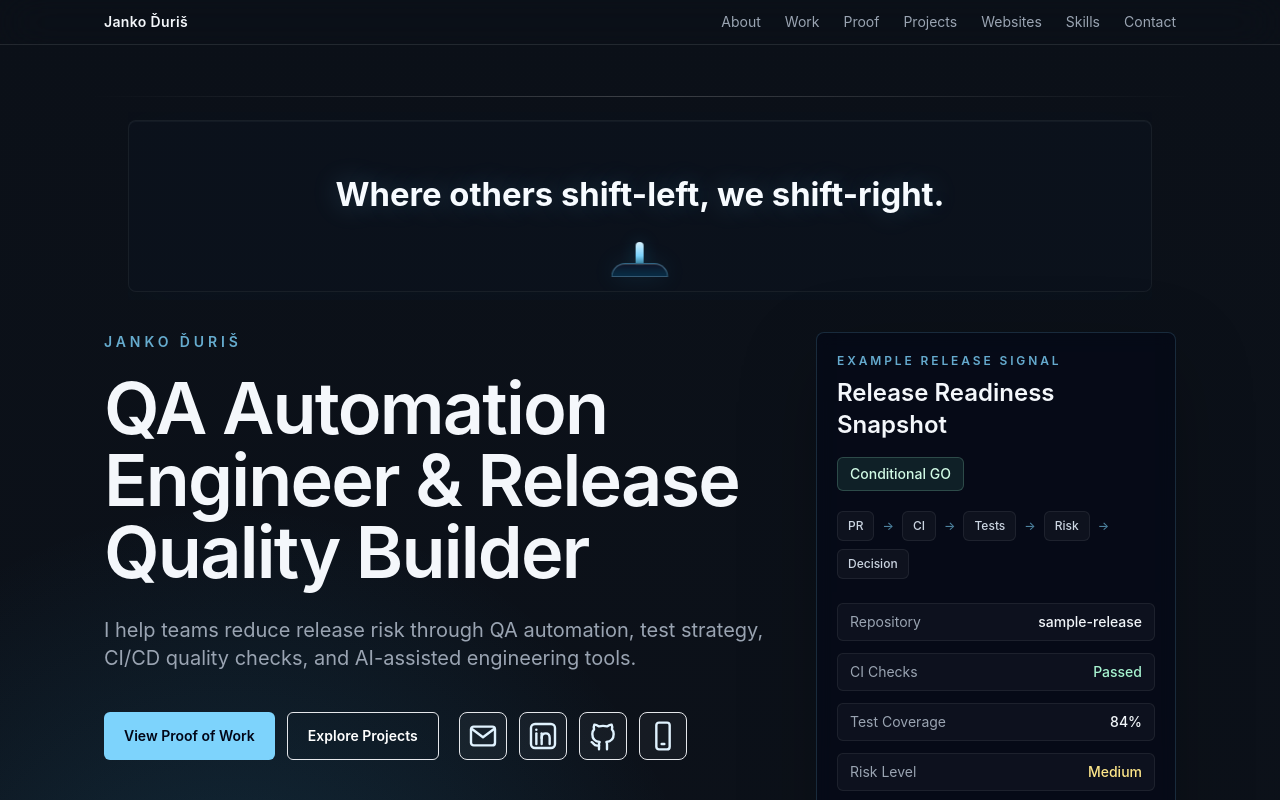
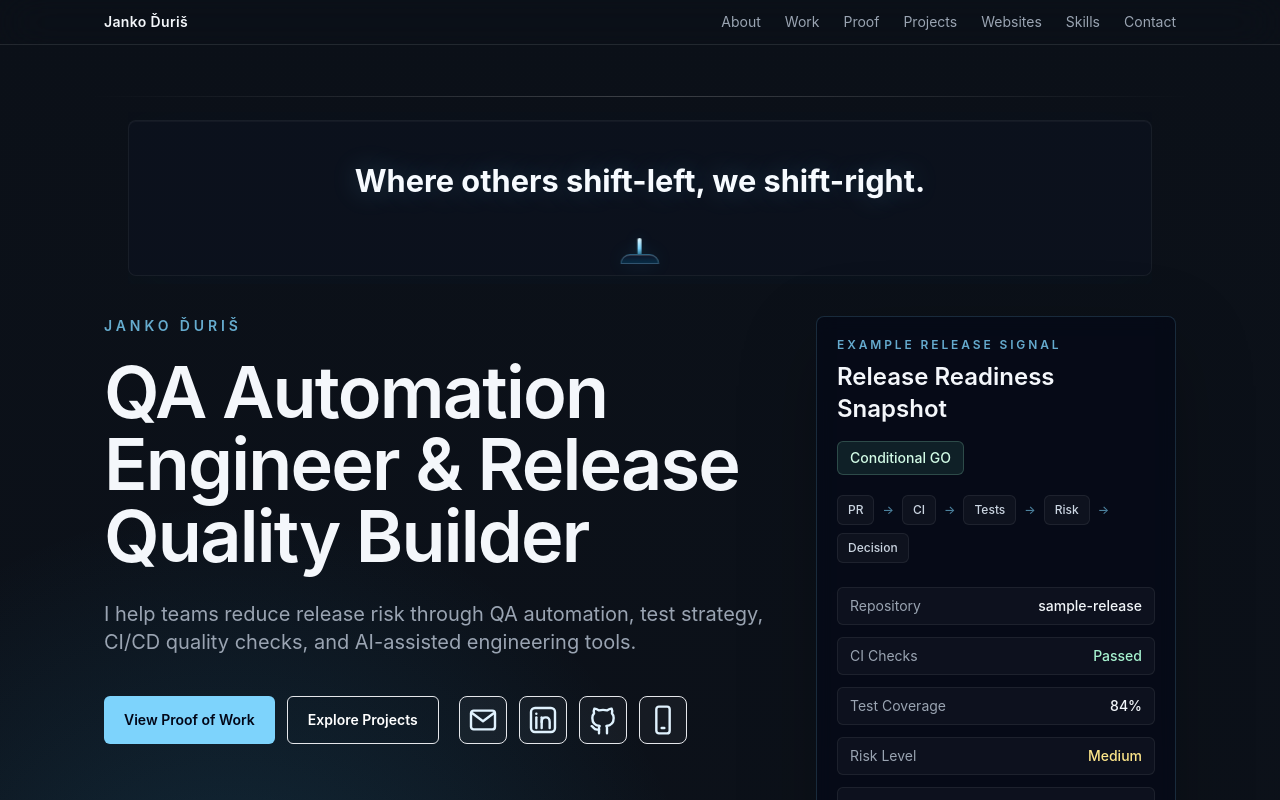
Before and after one commit to JankoD84/janduris-site, a Next.js app: page / in a window 1280 px wide. Shown: the top 800 px of the page. Built offline with nearby package versions, Linux system fonts and the light colour scheme.

Commit message:
fix: make shift-right wall reveal animation readable and action-driven

```diff
--- a/app/globals.css
+++ b/app/globals.css
@@ -75,23 +75,23 @@ body::after {
 
 .hero-wall-reveal__stage {
   position: relative;
-  height: clamp(7.25rem, 15vw, 10.75rem);
+  height: clamp(7rem, 13vw, 9.75rem);
   overflow: hidden;
   border: 1px solid rgba(255, 255, 255, 0.055);
   border-radius: 0.5rem;
-  background: rgba(15, 23, 42, 0.26);
+  background: rgba(15, 23, 42, 0.24);
   box-shadow: inset 0 1px 0 rgba(255, 255, 255, 0.035), 0 18px 70px rgba(8, 47, 73, 0.12);
 }
 
 .hero-wall-reveal__message {
   position: absolute;
   left: 50%;
-  top: 43%;
+  top: 39%;
   z-index: 1;
   width: min(88%, 52rem);
   margin: 0;
   color: #f7fbff;
-  font-size: clamp(1.08rem, 3vw, 2.05rem);
+  font-size: clamp(1.05rem, 2.7vw, 1.92rem);
   font-weight: 750;
   letter-spacing: 0;
   line-height: 1.12;
@@ -104,77 +104,138 @@ body::after {
 .hero-wall-reveal__wall {
   position: absolute;
   left: 50%;
-  top: clamp(0.85rem, 2.1vw, 1.25rem);
+  top: clamp(0.72rem, 1.8vw, 1rem);
   z-index: 2;
   display: grid;
   grid-template-columns: repeat(var(--brick-columns), minmax(0, 1fr));
   gap: 1px;
-  width: min(92%, 56rem);
-  height: clamp(4.35rem, 8.5vw, 6.65rem);
+  width: min(94%, 56rem);
+  height: clamp(3.4rem, 6.6vw, 5.05rem);
   padding: 2px;
-  border: 1px solid rgba(255, 255, 255, 0.82);
-  border-radius: 0.35rem;
-  background: rgba(236, 241, 245, 0.96);
-  box-shadow: 0 14px 42px rgba(2, 6, 23, 0.18), inset 0 0 0 1px rgba(15, 23, 42, 0.04);
+  border: 1px solid rgba(255, 255, 255, 0.78);
+  border-radius: 0.32rem;
+  background: rgba(236, 241, 245, 0.95);
+  box-shadow: 0 12px 34px rgba(2, 6, 23, 0.16), inset 0 0 0 1px rgba(15, 23, 42, 0.04);
   transform: translateX(-50%);
-  animation: wall-shell-release 600ms ease-out 4.45s forwards;
+  animation: wall-shell-release 520ms ease-out 5s forwards;
 }
 
 .hero-wall-reveal__brick {
+  position: relative;
   min-width: 0;
-  border: 1px solid rgba(15, 23, 42, 0.11);
-  border-radius: 0.18rem;
+  overflow: hidden;
+  border: 1px solid rgba(15, 23, 42, 0.1);
+  border-radius: 0.13rem;
   background:
-    linear-gradient(135deg, rgba(255, 255, 255, 0.92), rgba(226, 232, 240, 0.94)),
+    linear-gradient(135deg, rgba(255, 255, 255, 0.94), rgba(226, 232, 240, 0.95)),
     #f8fafc;
-  box-shadow: inset 0 1px 0 rgba(255, 255, 255, 0.92), inset 0 -1px 0 rgba(15, 23, 42, 0.05);
+  box-shadow: inset 0 1px 0 rgba(255, 255, 255, 0.9), inset 0 -1px 0 rgba(15, 23, 42, 0.045);
   opacity: 1;
   transform-origin: center;
-  animation: brick-break 520ms cubic-bezier(0.2, 0.76, 0.24, 1) var(--break-delay) forwards;
+  animation: brick-break 480ms cubic-bezier(0.18, 0.78, 0.24, 1) var(--break-delay) forwards;
+}
+
+.hero-wall-reveal__brick::before,
+.hero-wall-reveal__brick::after {
+  position: absolute;
+  inset: 0;
+  content: "";
+  opacity: 0;
+  pointer-events: none;
+}
+
+.hero-wall-reveal__brick::before {
+  background:
+    linear-gradient(115deg, transparent 46%, rgba(15, 23, 42, 0.32) 47%, transparent 51%),
+    linear-gradient(24deg, transparent 55%, rgba(15, 23, 42, 0.2) 56%, transparent 60%);
+  animation: brick-crack 480ms ease-out var(--break-delay) forwards;
+}
+
+.hero-wall-reveal__brick::after {
+  background: rgba(255, 255, 255, 0.88);
+  animation: brick-flash 480ms ease-out var(--break-delay) forwards;
 }
 
 .hero-wall-reveal__shots {
   position: absolute;
   inset: 0;
-  z-index: 3;
+  z-index: 4;
   pointer-events: none;
+}
+
+.hero-wall-reveal__shot-group {
+  position: absolute;
+  inset: 0;
 }
 
 .hero-wall-reveal__shot {
   position: absolute;
-  bottom: clamp(1.7rem, 3.5vw, 2.35rem);
+  bottom: clamp(1.28rem, 2.7vw, 1.75rem);
   left: var(--shot-left);
-  width: 0.28rem;
-  height: 1.15rem;
+  width: 0.18rem;
+  height: clamp(3.8rem, 7.4vw, 5.65rem);
   border-radius: 999px;
-  background: #e8fbff;
-  box-shadow: 0 0 16px rgba(125, 211, 252, 0.55);
+  background: linear-gradient(180deg, rgba(240, 253, 255, 0), #f0fdff 18%, #7dd3fc 78%, rgba(125, 211, 252, 0));
+  box-shadow: 0 0 12px rgba(125, 211, 252, 0.65), 0 0 28px rgba(56, 189, 248, 0.22);
   opacity: 0;
-  transform: translate(-50%, 0) scaleY(0.72);
-  animation: wall-shot 560ms cubic-bezier(0.16, 0.86, 0.3, 1) var(--shot-delay) forwards;
+  transform: translate(-50%, 0.8rem) scaleY(0.16);
+  transform-origin: bottom;
+  animation: wall-shot 500ms cubic-bezier(0.16, 0.86, 0.3, 1) var(--shot-delay) forwards;
+}
+
+.hero-wall-reveal__impact,
+.hero-wall-reveal__fragments {
+  position: absolute;
+  left: var(--shot-left);
+  top: clamp(1.08rem, 2.2vw, 1.45rem);
+  opacity: 0;
+  pointer-events: none;
+  transform: translate(-50%, -50%);
+}
+
+.hero-wall-reveal__impact {
+  width: clamp(0.8rem, 1.8vw, 1.2rem);
+  height: clamp(0.8rem, 1.8vw, 1.2rem);
+  border: 1px solid rgba(240, 253, 255, 0.75);
+  border-radius: 999px;
+  background: radial-gradient(circle, rgba(240, 253, 255, 0.82) 0 18%, rgba(125, 211, 252, 0.32) 42%, transparent 68%);
+  box-shadow: 0 0 18px rgba(125, 211, 252, 0.38);
+  animation: wall-impact 360ms ease-out var(--impact-delay) forwards;
+}
+
+.hero-wall-reveal__fragments {
+  width: 1.6rem;
+  height: 1rem;
+  background:
+    radial-gradient(circle at 22% 62%, rgba(248, 250, 252, 0.82) 0 0.08rem, transparent 0.09rem),
+    radial-gradient(circle at 40% 28%, rgba(226, 232, 240, 0.86) 0 0.07rem, transparent 0.08rem),
+    radial-gradient(circle at 66% 64%, rgba(248, 250, 252, 0.76) 0 0.075rem, transparent 0.085rem),
+    radial-gradient(circle at 82% 36%, rgba(203, 213, 225, 0.82) 0 0.06rem, transparent 0.07rem);
+  animation: wall-fragments 520ms ease-out var(--impact-delay) forwards;
 }
 
 .hero-wall-reveal__shooter {
   position: absolute;
   left: 50%;
-  bottom: clamp(0.48rem, 1.4vw, 0.85rem);
-  z-index: 4;
-  width: clamp(2.6rem, 6vw, 3.55rem);
-  height: clamp(1.2rem, 3vw, 1.65rem);
+  bottom: clamp(0.42rem, 1.1vw, 0.68rem);
+  z-index: 5;
+  width: clamp(1.78rem, 3.9vw, 2.42rem);
+  height: clamp(0.92rem, 2.1vw, 1.2rem);
   transform: translateX(-50%);
-  animation: shooter-ready 540ms ease-out both;
+  animation: shooter-aim 5.25s ease-in-out forwards;
 }
 
 .hero-wall-reveal__barrel {
   position: absolute;
   left: 50%;
-  bottom: 42%;
-  width: 0.5rem;
-  height: clamp(1.1rem, 2.8vw, 1.55rem);
-  border-radius: 999px 999px 0.2rem 0.2rem;
-  background: linear-gradient(180deg, #d8f3ff, #7dd3fc 58%, #25667f);
-  box-shadow: 0 0 18px rgba(56, 189, 248, 0.22);
+  bottom: 44%;
+  width: 0.28rem;
+  height: clamp(0.82rem, 1.75vw, 1.1rem);
+  border-radius: 999px 999px 0.18rem 0.18rem;
+  background: linear-gradient(180deg, #e8fbff, #7dd3fc 58%, #1d5e78);
+  box-shadow: 0 0 14px rgba(56, 189, 248, 0.22);
   transform: translateX(-50%);
+  animation: barrel-kick 5.25s ease-in-out forwards;
 }
 
 .hero-wall-reveal__base {
@@ -183,42 +244,135 @@ body::after {
   bottom: 0;
   width: 100%;
   height: 54%;
-  border: 1px solid rgba(125, 211, 252, 0.35);
-  border-radius: 999px 999px 0.45rem 0.45rem;
+  border: 1px solid rgba(125, 211, 252, 0.32);
+  border-radius: 999px 999px 0.34rem 0.34rem;
   background: linear-gradient(180deg, rgba(15, 23, 42, 0.96), rgba(8, 47, 73, 0.92));
-  box-shadow: inset 0 1px 0 rgba(255, 255, 255, 0.14), 0 0 24px rgba(56, 189, 248, 0.12);
+  box-shadow: inset 0 1px 0 rgba(255, 255, 255, 0.14), 0 0 20px rgba(56, 189, 248, 0.11);
   transform: translateX(-50%);
 }
 
-@keyframes shooter-ready {
-  from {
-    opacity: 0;
-    transform: translate(-50%, 0.6rem) scale(0.96);
+@keyframes shooter-aim {
+  0%, 7% {
+    left: 50%;
+    opacity: 1;
+    transform: translateX(-50%);
   }
 
-  to {
-    opacity: 1;
-    transform: translate(-50%, 0) scale(1);
+  12%, 17% {
+    left: 38%;
+  }
+
+  22%, 28% {
+    left: 43%;
+  }
+
+  34%, 40% {
+    left: 48%;
+  }
+
+  47%, 53% {
+    left: 53%;
+  }
+
+  60%, 66% {
+    left: 58%;
+  }
+
+  73%, 80% {
+    left: 63%;
+  }
+
+  88%, 100% {
+    left: 50%;
+    transform: translateX(-50%);
+  }
+}
+
+@keyframes barrel-kick {
+  0%, 14%, 26%, 39%, 52%, 65%, 78%, 100% {
+    transform: translateX(-50%) scaleY(1);
+  }
+
+  16%, 28%, 41%, 54%, 67%, 80% {
+    transform: translateX(-50%) translateY(0.08rem) scaleY(0.88);
   }
 }
 
 @keyframes wall-shot {
   0% {
     opacity: 0;
-    transform: translate(-50%, 0) scaleY(0.6);
+    transform: translate(-50%, 0.8rem) scaleY(0.16);
   }
 
   18% {
     opacity: 1;
   }
 
-  82% {
+  72% {
+    opacity: 1;
+    transform: translate(-50%, -0.25rem) scaleY(0.94);
+  }
+
+  100% {
+    opacity: 0;
+    transform: translate(-50%, -0.62rem) scaleY(1);
+  }
+}
+
+@keyframes wall-impact {
+  0% {
+    opacity: 0;
+    transform: translate(-50%, -50%) scale(0.35);
+  }
+
+  28% {
+    opacity: 1;
+    transform: translate(-50%, -50%) scale(1);
+  }
+
+  100% {
+    opacity: 0;
+    transform: translate(-50%, -50%) scale(1.7);
+  }
+}
+
+@keyframes wall-fragments {
+  0% {
+    opacity: 0;
+    transform: translate(-50%, -50%) scale(0.72);
+  }
+
+  22% {
+    opacity: 0.95;
+  }
+
+  100% {
+    opacity: 0;
+    transform: translate(-50%, -0.95rem) scale(1.2);
+  }
+}
+
+@keyframes brick-flash {
+  0%, 100% {
+    opacity: 0;
+  }
+
+  18% {
+    opacity: 0.9;
+  }
+}
+
+@keyframes brick-crack {
+  0%, 20% {
+    opacity: 0;
+  }
+
+  42% {
     opacity: 1;
   }
 
   100% {
     opacity: 0;
-    transform: translate(-50%, clamp(-4.8rem, -7.6vw, -6.75rem)) scaleY(1);
   }
 }
 
@@ -228,14 +382,19 @@ body::after {
     transform: translate3d(0, 0, 0) rotate(0deg) scale(1);
   }
 
-  42% {
-    opacity: 0.9;
-    transform: translate3d(var(--break-x), -0.32rem, 0) rotate(2deg) scale(0.92);
+  28% {
+    opacity: 1;
+    transform: translate3d(0, 0, 0) rotate(0deg) scale(1.02);
+  }
+
+  58% {
+    opacity: 0.72;
+    transform: translate3d(var(--break-x), -0.24rem, 0) rotate(2deg) scale(0.84);
   }
 
   100% {
     opacity: 0;
-    transform: translate3d(var(--break-x), -0.55rem, 0) rotate(4deg) scale(0.62);
+    transform: translate3d(var(--break-x), -0.48rem, 0) rotate(4deg) scale(0.48);
   }
 }
 
@@ -249,22 +408,28 @@ body::after {
 
 @media (max-width: 520px) {
   .hero-wall-reveal__stage {
-    height: clamp(5.8rem, 30vw, 8rem);
+    height: clamp(5.7rem, 28vw, 7.4rem);
   }
 
   .hero-wall-reveal__wall {
     width: 96%;
-    height: clamp(3.25rem, 15vw, 4.45rem);
+    height: clamp(2.9rem, 13.5vw, 3.95rem);
   }
 
   .hero-wall-reveal__message {
-    top: 42%;
-    width: 90%;
-    font-size: clamp(0.94rem, 5.3vw, 1.32rem);
+    top: 38%;
+    width: 91%;
+    font-size: clamp(0.92rem, 5vw, 1.24rem);
   }
 
   .hero-wall-reveal__shot {
-    height: 0.9rem;
+    width: 0.15rem;
+    height: clamp(3.35rem, 16vw, 4.45rem);
+  }
+
+  .hero-wall-reveal__impact,
+  .hero-wall-reveal__fragments {
+    top: clamp(0.95rem, 4.5vw, 1.24rem);
   }
 }
 
@@ -272,8 +437,13 @@ body::after {
   .hero-wall-reveal__stage,
   .hero-wall-reveal__wall,
   .hero-wall-reveal__brick,
+  .hero-wall-reveal__brick::before,
+  .hero-wall-reveal__brick::after,
   .hero-wall-reveal__shot,
-  .hero-wall-reveal__shooter {
+  .hero-wall-reveal__impact,
+  .hero-wall-reveal__fragments,
+  .hero-wall-reveal__shooter,
+  .hero-wall-reveal__barrel {
     animation: none;
   }
 
@@ -284,7 +454,9 @@ body::after {
   }
 
   .hero-wall-reveal__brick,
-  .hero-wall-reveal__shot {
+  .hero-wall-reveal__shot,
+  .hero-wall-reveal__impact,
+  .hero-wall-reveal__fragments {
     opacity: 0;
   }
 
--- a/app/page.tsx
+++ b/app/page.tsx
@@ -345,22 +345,23 @@ export default function Home() {
 }
 
 function HeroWallRevealAnimation() {
-  const columns = 14;
-  const rows = 3;
+  const columns = 20;
+  const rows = 4;
+  const shots = [38, 43, 48, 53, 58, 63];
+  const fireTimes = [0.82, 1.48, 2.14, 2.8, 3.46, 4.12];
+  const impactOffset = 0.44;
   const brickCount = columns * rows;
-  const shotCount = 6;
   const bricks = Array.from({ length: brickCount }, (_, index) => {
     const column = index % columns;
-    const shot = Math.min(shotCount - 1, Math.max(0, Math.floor((column / columns) * shotCount)));
+    const row = Math.floor(index / columns);
+    const shot = Math.min(shots.length - 1, Math.max(0, Math.floor((column / columns) * shots.length)));
 
     return {
       id: index,
       shot,
-      delay: 1.05 + shot * 0.55 + (index % rows) * 0.05,
+      delay: fireTimes[shot] + impactOffset + row * 0.035 + (column % 2) * 0.025,
     };
   });
-
-  const shots = [18, 31, 45, 58, 72, 84];
 
   return (
     <div aria-hidden="true" className="hero-wall-reveal mx-auto w-full max-w-5xl overflow-hidden py-1 sm:py-2">
@@ -375,7 +376,7 @@ function HeroWallRevealAnimation() {
               style={
                 {
                   "--break-delay": `${brick.delay}s`,
-                  "--break-x": `${(brick.shot - 2.5) * 0.4}rem`,
+                  "--break-x": `${(brick.shot - 2.5) * 0.22}rem`,
                 } as CSSProperties
               }
             />
@@ -383,18 +384,41 @@ function HeroWallRevealAnimation() {
         </div>
 
         <div className="hero-wall-reveal__shots">
-          {shots.map((left, index) => (
+          {shots.map((left, index) => {
+            const impactDelay = fireTimes[index] + impactOffset;
+
+            return (
+              <span key={left} className="hero-wall-reveal__shot-group">
                 <span
-              key={left}
                   className="hero-wall-reveal__shot"
                   style={
                     {
                       "--shot-left": `${left}%`,
-                  "--shot-delay": `${0.72 + index * 0.55}s`,
+                      "--shot-delay": `${fireTimes[index]}s`,
                     } as CSSProperties
                   }
                 />
-          ))}
+                <span
+                  className="hero-wall-reveal__impact"
+                  style={
+                    {
+                      "--shot-left": `${left}%`,
+                      "--impact-delay": `${impactDelay}s`,
+                    } as CSSProperties
+                  }
+                />
+                <span
+                  className="hero-wall-reveal__fragments"
+                  style={
+                    {
+                      "--shot-left": `${left}%`,
+                      "--impact-delay": `${impactDelay}s`,
+                    } as CSSProperties
+                  }
+                />
+              </span>
+            );
+          })}
         </div>
 
         <div className="hero-wall-reveal__shooter">
```
Lines whose indentation alone changed are shown as unchanged.
